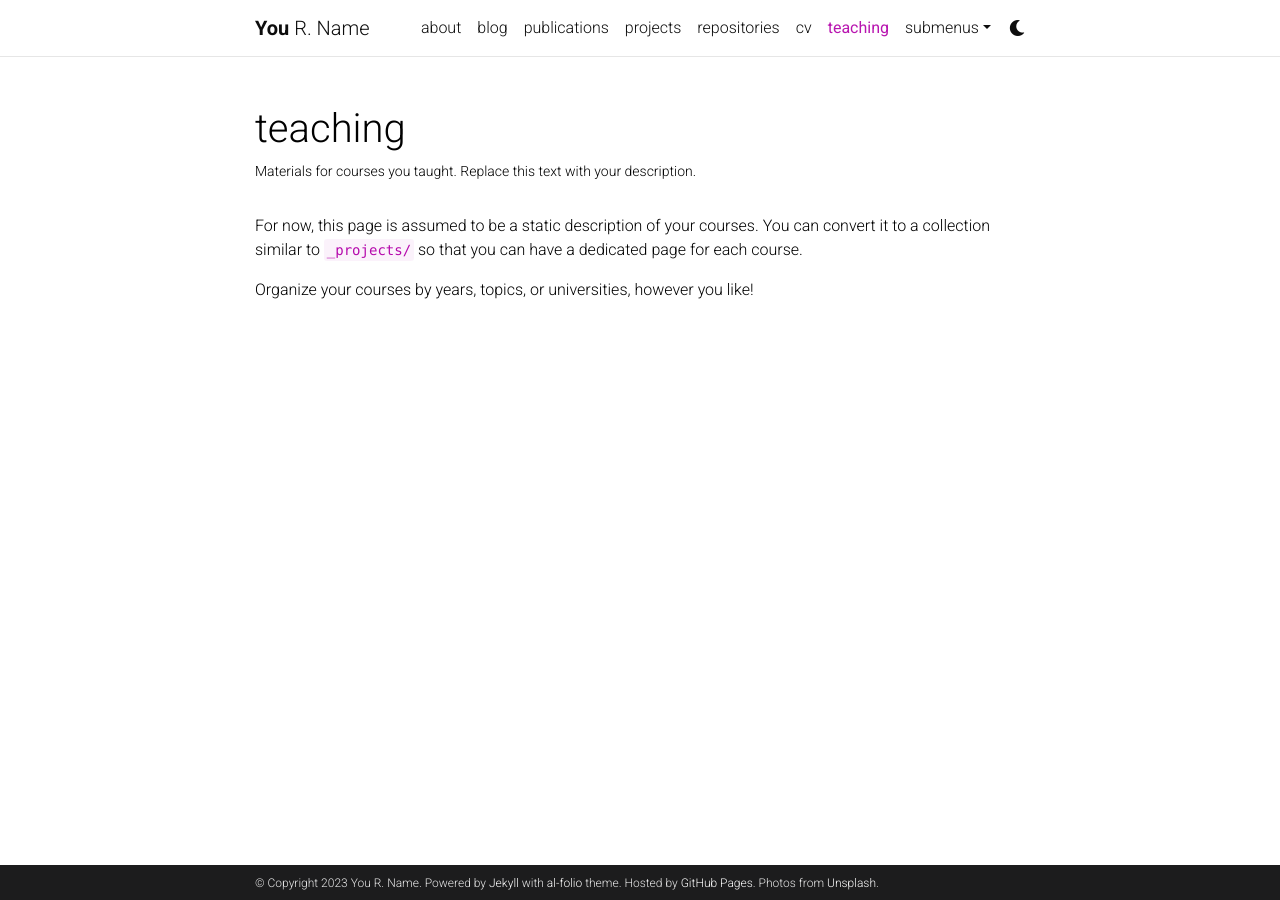
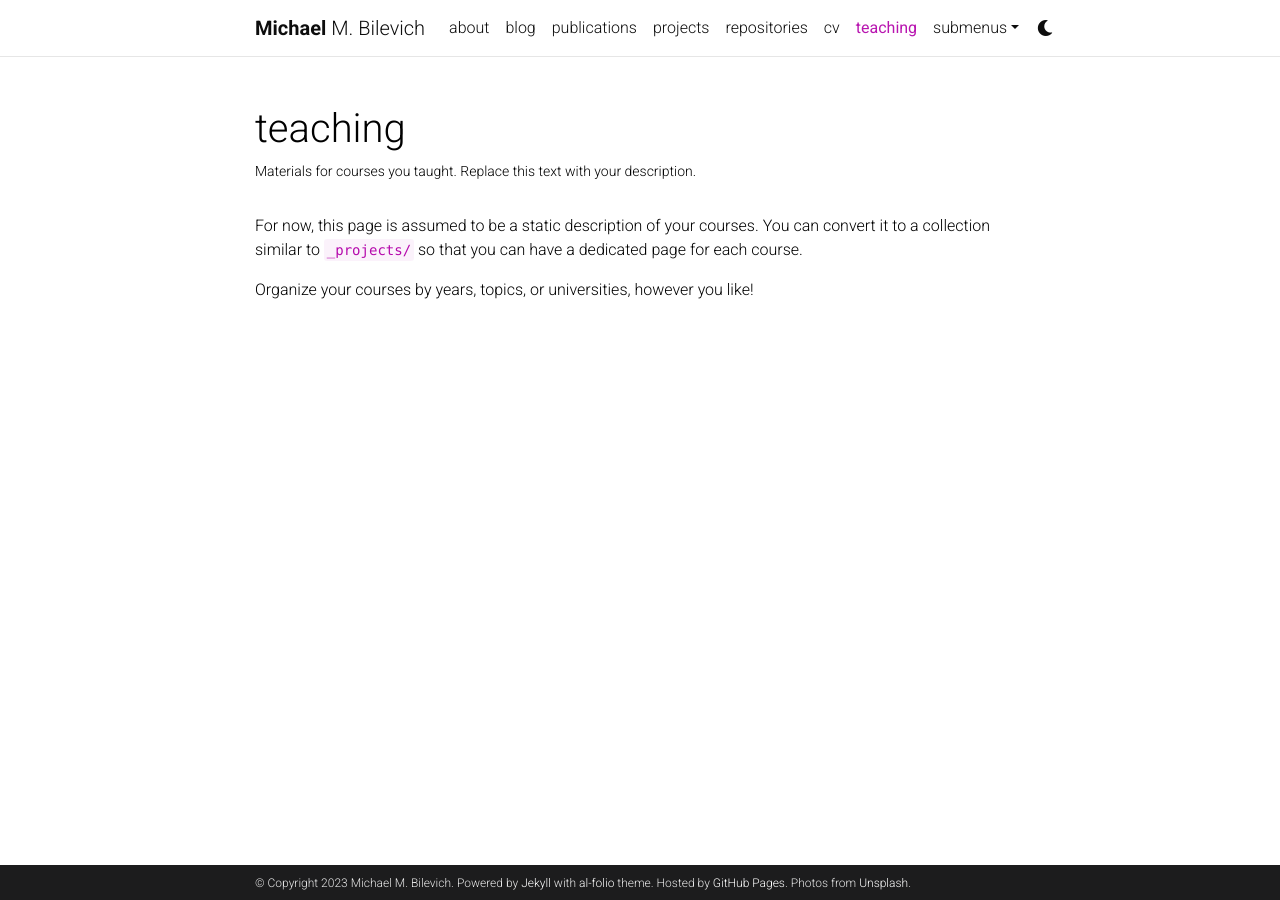
Before and after one commit to Mickelbil84/michaelbil.github.io, a Jekyll site: the page built from _pages/teaching.md, in a window 1280 px wide. Built offline with Jekyll 4.4.1, drawn with Linux system fonts in a browser that asks for light colours; comment, search, counter and statistics services are not loaded; a style sheet for code colours, icons or effects is not loaded.

Commit message:
Update name

```diff
--- a/_config.yml
+++ b/_config.yml
@@ -3,10 +3,10 @@
 # -----------------------------------------------------------------------------
 
 title: blank # the website title (if blank, full name will be used instead)
-first_name: You
-middle_name: R.
-last_name: Name
-email: you@example.com
+first_name: Michael
+middle_name: M.
+last_name: Bilevich
+email: michaelmoshe@mail.tau.ac.il
 description: > # the ">" symbol means to ignore newlines until "footer_text:"
   A simple, whitespace theme for academics. Based on [*folio](https://github.com/bogoli/-folio) design.
 footer_text: >
@@ -18,8 +18,8 @@ keywords: jekyll, jekyll-theme, academic-website, portfolio-website  # add your
 lang: en # the language of your site (for example: en, fr, cn, ru, etc.)
 icon: ⚛️  # the emoji used as the favicon (alternatively, provide image name in /assets/img/)
 
-url: https://alshedivat.github.io # the base hostname & protocol for your site
-baseurl: /al-folio # the subpath of your site, e.g. /blog/
+# url: https://alshedivat.github.io # the base hostname & protocol for your site
+# baseurl: /al-folio # the subpath of your site, e.g. /blog/
 last_updated: false # set to true if you want to display last updated in the footer
 impressum_path:  # set to path to include impressum link in the footer, use the same path as permalink in a page, helps to conform with EU GDPR
 
```
